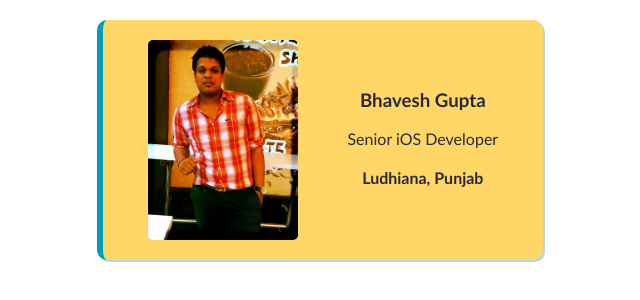
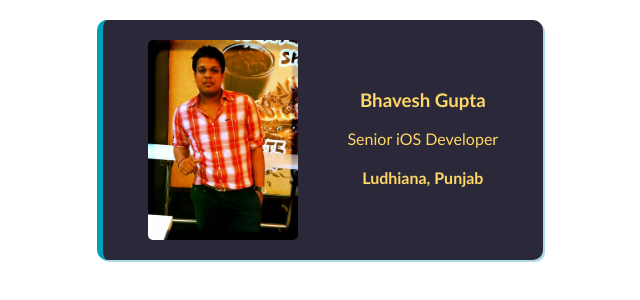
Before and after one commit to ricky641b/my-business-card-scrimba, a plain HTML site: page index.html in a window 1280 px wide. In both pictures the pointer is over the element 640 px from the left and 140 px from the top of the page. Shown: the whole page, without its empty margins (320-960 px from the left). Drawn offline with nearby package versions, Linux system fonts and the light colour scheme.

Commit message:
added :hover

```diff
--- a/styles.css
+++ b/styles.css
@@ -22,6 +22,11 @@ body {
     box-shadow: 2px 2px lightblue;
 }
 
+.card:hover {
+    background: #2b2839;
+    color: #FED766;
+}
+
 .info {
     margin: auto 0px;
 }
@@ -29,7 +34,6 @@ body {
 Stretch goals:
 Find other ways you can personalize
 the design of your business card, e.g.:
-- shadows        🤯
 - hover effects  🤯🤯
 - animations     🤯🤯🤯
 */
```
